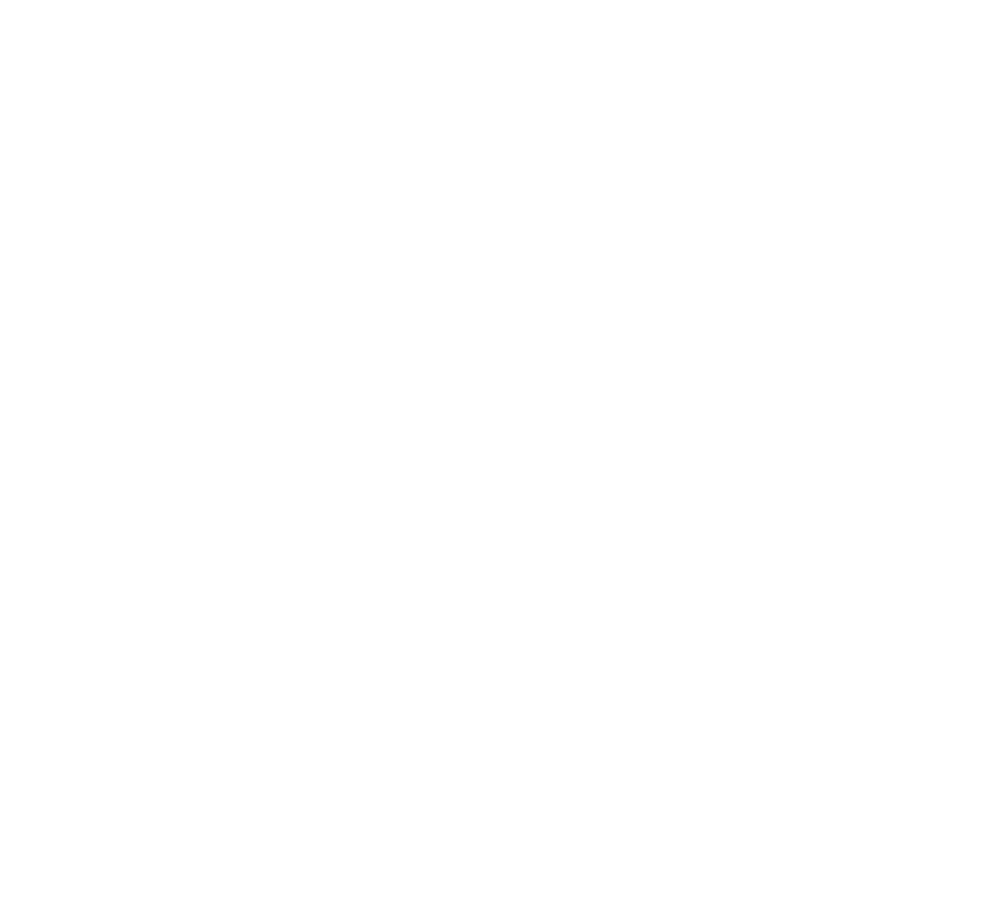
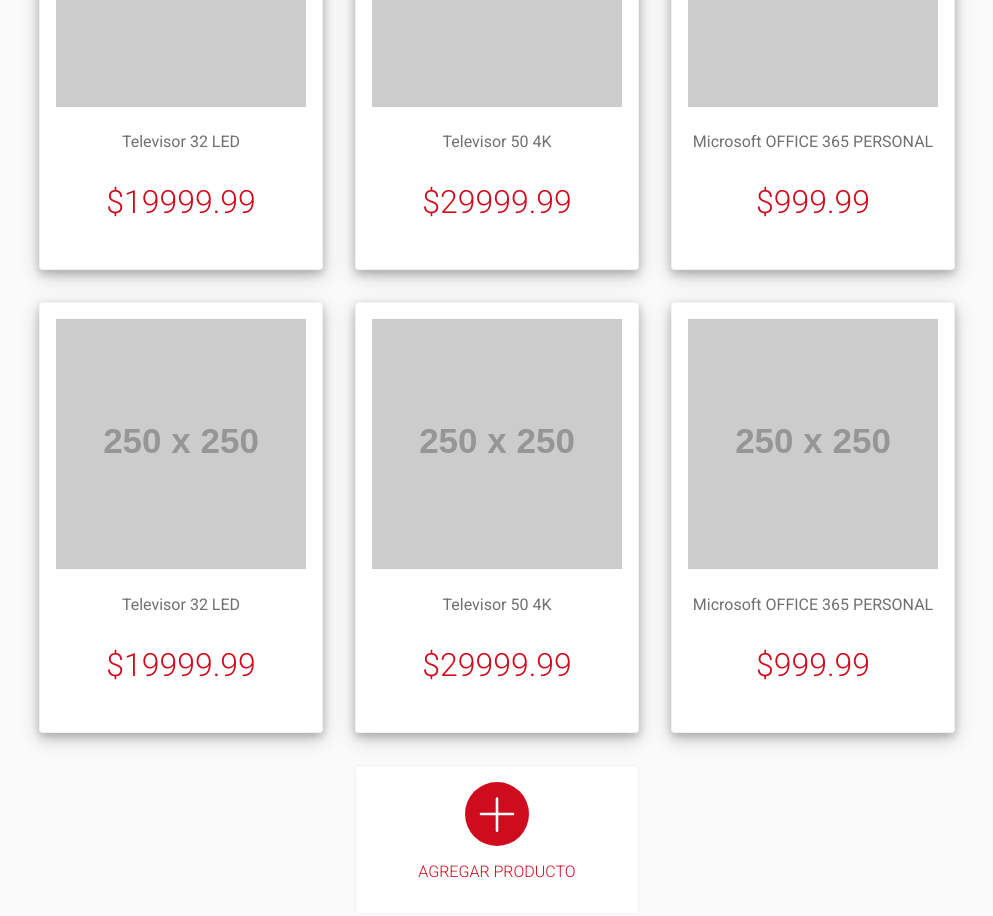
Before and after one commit to franciscaechague/ChallengeGarbarino, a React (Create React App) app in the folder garbarino-front/: page / in a window 1280 px wide. Shown: the part 400-1316 px from the top of the page, without its empty margins (143-1136 px from the left). Before the commit the page ends 800 px from the top, so only its background shows below. Built offline with nearby package versions, Linux system fonts and the light colour scheme.

Commit message:
Created home container and styled, no logic yet

```diff
--- a/garbarino-front/src/App.js
+++ b/garbarino-front/src/App.js
@@ -2,6 +2,8 @@
 import './App.css';
 import Header from './components/header/Header';
 import SearchBar from './components/searchBar/SearchBar';
+import ProductList from './components/productList/ProductList';
+import response from './components/FakeData';
 
 class App extends Component {
   render() {
@@ -9,6 +11,7 @@
       <div className="App">
         <Header />
         <SearchBar />
+        <ProductList productList={response} />
       </div>
     );
   }
--- /dev/null
+++ b/garbarino-front/src/components/FakeData.js
@@ -0,0 +1,48 @@
+const response = [
+  {
+    "name": "televisor 32 LED",
+    "price": 19999.99,
+    "list_price": 29999.99,
+    "brand": "SONY",
+    "category_id": 12345
+  },
+  {
+    "name": "televisor 50 4K",
+    "price": 29999.99,
+    "list_price": 39999.99,
+    "brand": "LG",
+    "category_id": 12345
+  },
+  {
+    "name": "Microsoft OFFICE 365 PERSONAL",
+    "price": 999.99,
+    "list_price": 999.99,
+    "brand": "Microsoft",
+    "category_id": 123123,
+    "virtual": true
+  },
+  {
+    "name": "televisor 32 LED",
+    "price": 19999.99,
+    "list_price": 29999.99,
+    "brand": "SONY",
+    "category_id": 12345
+  },
+  {
+    "name": "televisor 50 4K",
+    "price": 29999.99,
+    "list_price": 39999.99,
+    "brand": "LG",
+    "category_id": 12345
+  },
+  {
+    "name": "Microsoft OFFICE 365 PERSONAL",
+    "price": 999.99,
+    "list_price": 999.99,
+    "brand": "Microsoft",
+    "category_id": 123123,
+    "virtual": true
+  }
+];
+
+export default response;
--- a/garbarino-front/src/components/header/Header.css
+++ b/garbarino-front/src/components/header/Header.css
@@ -35,7 +35,13 @@
   font-family: 'Roboto', sans-serif;
   font-size: 1em;
   font-weight: 100;
-  color: #a7a9ac;
+  color: #707070;
+}
+
+select:focus, option:focus, input:focus {
+  outline-color: transparent;
+  outline-style: none;
+  outline-width: 0;
 }
 
 .HeaderSearchBar input::placeholder {
--- /dev/null
+++ b/garbarino-front/src/components/productList/ProductItem.css
@@ -0,0 +1,29 @@
+.ProductItemContainer {
+  margin: 1em;
+  height: auto;
+  padding: 1em;
+  background-color: white;
+  border-radius: 0.2em;
+  font-family: 'Roboto', sans-serif;
+  border: 1px solid #f1f2f2;
+  box-shadow: 0 4px 8px 0 rgba(0, 0, 0, 0.2), 0 6px 20px 0 rgba(0, 0, 0, 0.19);
+  transition: 0.2s;
+}
+
+.ProductItemContainer:hover {
+  cursor: pointer;
+  box-shadow: 0 4px 8px 0 rgba(0, 0, 0, 0.4), 0 6px 20px 0 rgba(0, 0, 0, 0.4);
+}
+
+.ProductItemContainer h4 {
+  font-size: 1em;
+  font-weight: 400;
+  text-transform: capitalize;
+  color: #707070;
+}
+
+.ProductItemContainer p {
+  font-size: 2em;
+  font-weight: 300;
+  color: #cf0c1d;
+}
--- /dev/null
+++ b/garbarino-front/src/components/productList/ProductItem.jsx
@@ -0,0 +1,12 @@
+import React from 'react';
+import './ProductItem.css';
+
+const ProductItem = ({ product }) => (
+  <div className="ProductItemContainer">
+    <img src="http://via.placeholder.com/250x250" alt=""/>
+    <h4>{product.name}</h4>
+    <p>${product.price}</p>
+  </div>
+);
+
+export default ProductItem;
--- /dev/null
+++ b/garbarino-front/src/components/productList/ProductList.css
@@ -0,0 +1,42 @@
+.ProductListContainer {
+  width: 100%;
+  background-color: #fafafa;
+  display: flex;
+  justify-content: center;
+}
+
+.ProductListCardContainer {
+  margin-top: 2em;
+  width: 95%;
+  display: flex;
+  flex-wrap: wrap;
+  justify-content: center;
+}
+
+.AddProductCard {
+  margin: 1em;
+  width: 250px;
+  height: auto;
+  padding: 1em;
+  display: flex;
+  justify-content: center;
+  align-items: center;
+  flex-flow: column;
+  background-color: white;
+  border-radius: 0.2em;
+  font-family: 'Roboto', sans-serif;
+  border: 1px solid #f1f2f2;
+  /*box-shadow: 0 4px 8px 0 rgba(0, 0, 0, 0.2), 0 6px 20px 0 rgba(0, 0, 0, 0.19);*/
+  transition: 0.2s;
+}
+
+.AddProductCard img {
+  width: 4em;
+}
+
+.AddProductCard p {
+  text-transform: uppercase;
+  font-size: 1em;
+  font-weight: 300;
+  color: #cf0c1d;
+}
--- /dev/null
+++ b/garbarino-front/src/components/productList/ProductList.jsx
@@ -0,0 +1,19 @@
+import React from 'react';
+import ProductItem from './ProductItem';
+import './ProductList.css';
+
+const ProductList = ({ productList }) => (
+  <div className="ProductListContainer">
+    <div className="ProductListCardContainer">
+      {productList.map(product =>
+        <ProductItem product={product} />
+      )}
+      <div className="AddProductCard">
+        <img src="/img/add-product.svg" alt=""/>
+        <p> Agregar Producto </p>
+      </div>
+    </div>
+  </div>
+)
+
+export default ProductList;
--- a/garbarino-front/src/components/searchBar/SearchBar.css
+++ b/garbarino-front/src/components/searchBar/SearchBar.css
@@ -6,7 +6,7 @@
 }
 
 .Categoria {
-  margin: 2em 1.5em;
+  margin: 1.5em 1.5em;
   width: 5em;
   height: 5em;
   display: flex;
@@ -18,6 +18,7 @@
 }
 
 .Categoria:hover {
+  cursor: pointer;
   background-color: #d5d6d8;
 }
 
```
Also changed, not shown: garbarino-front/public/img/add-product.svg (added).
